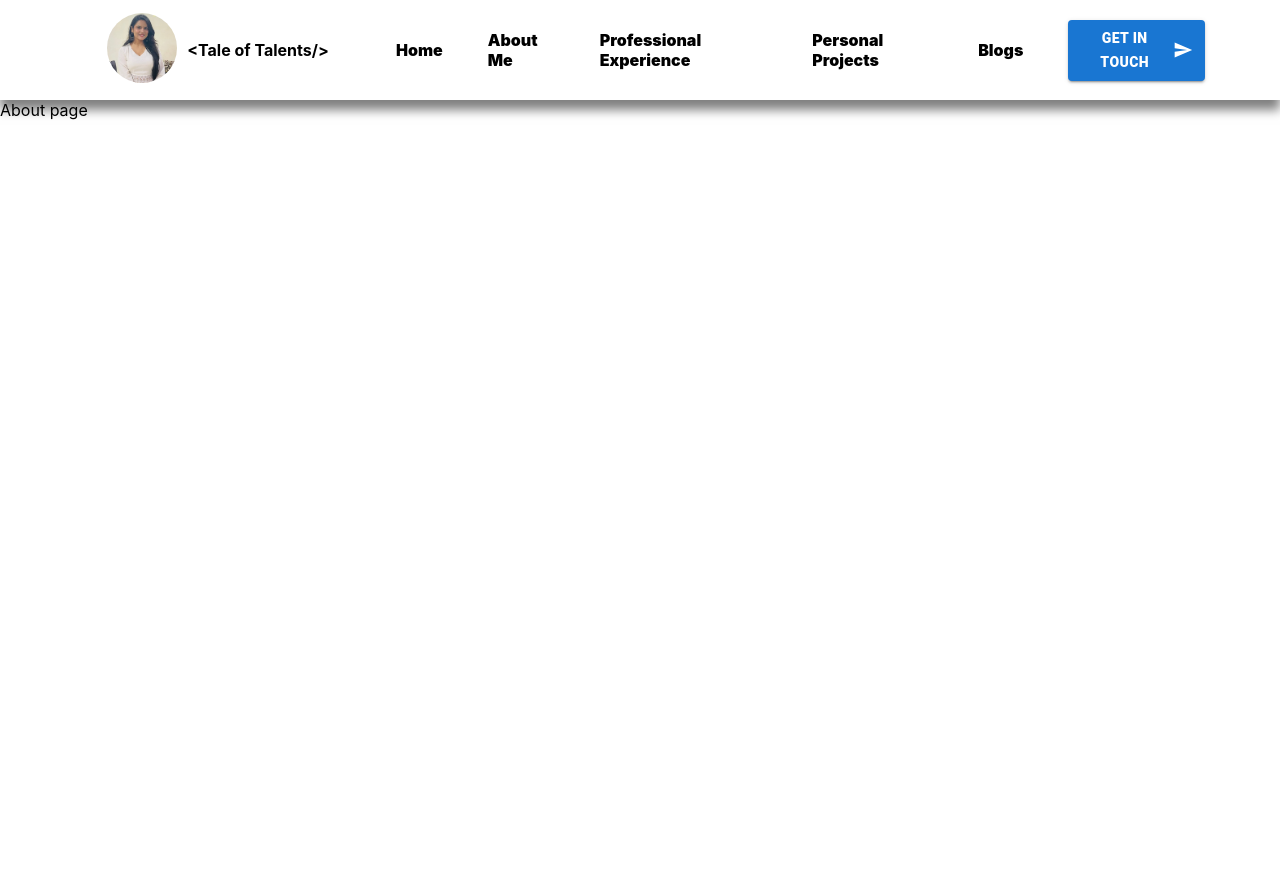
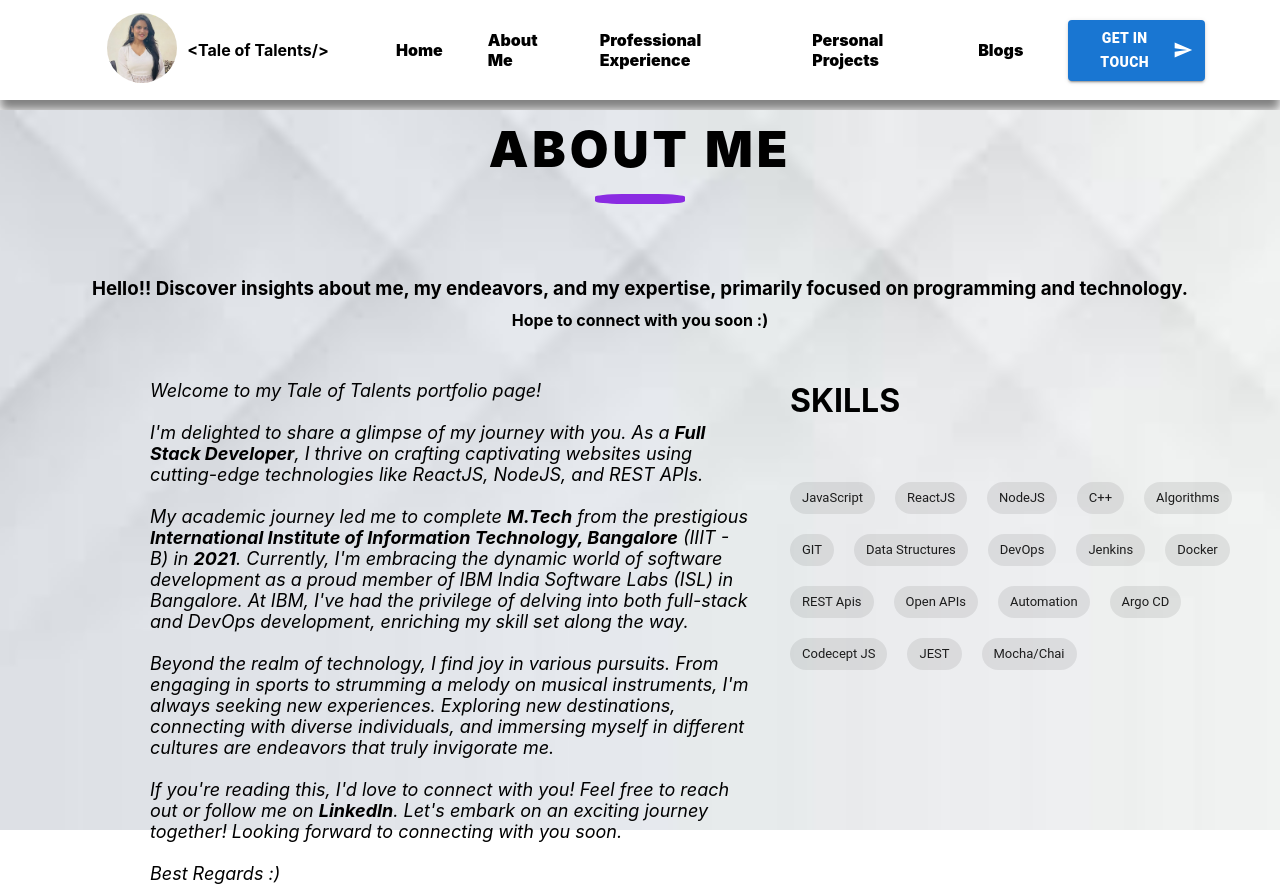
Before and after one commit to himani501/Tale-of-Talents, a React (Create React App) app: page /about in a window 1280 px wide. Before the commit the page ends 800 px from the top, so only its background shows below. Built offline with nearby package versions, Linux system fonts and the light colour scheme.

Commit message:
Updating About Page and config file

```diff
--- a/src/Components/SocialMediaHandler.js
+++ b/src/Components/SocialMediaHandler.js
@@ -25,37 +25,37 @@ export const SocialMediaHandler = (props) => {
     switch (props.icon) {
         case 'LinkedInIcon':
             iconComponent =
-                <a href="https://www.linkedin.com/in/himani-bhardwaj/" target="_blank" rel="noopener noreferrer" style={{textDecoration: "none", color: "inherit"}}>
+                <a href={props.link} target="_blank" rel="noopener noreferrer" style={{textDecoration: "none", color: "inherit"}}>
                     <LinkedInIcon />
                 </a>
             break;
         case 'GitHubIcon':
             iconComponent =
-                <a href="https://github.com/himani501/" target="_blank" rel="noopener noreferrer" style={{textDecoration: "none", color: "inherit"}}>
+                <a href={props.link} target="_blank" rel="noopener noreferrer" style={{textDecoration: "none", color: "inherit"}}>
                     <GitHubIcon />
                 </a>
             break;
         case 'CodeIcon':
             iconComponent =
-                <a href="https://leetcode.com/babylearner/" target="_blank" rel="noopener noreferrer" style={{textDecoration: "none", color: "inherit"}}>
+                <a href={props.link} target="_blank" rel="noopener noreferrer" style={{textDecoration: "none", color: "inherit"}}>
                     <CodeIcon />
                 </a>
             break;
         case 'EmailIcon':
             iconComponent =
-                <a href="mailto:himanibhardwaj501@gmail.com" target="_blank" rel="noopener noreferrer" style={{textDecoration: "none", color: "inherit"}}>
+                <a href={props.link} target="_blank" rel="noopener noreferrer" style={{textDecoration: "none", color: "inherit"}}>
                     <EmailIcon />
                 </a>
             break;
         case 'FacebookIcon':
             iconComponent =
-                <a href="https://www.facebook.com/himaaanii/" target="_blank" rel="noopener noreferrer" style={{textDecoration: "none", color: "inherit"}}>
+                <a href={props.link} target="_blank" rel="noopener noreferrer" style={{textDecoration: "none", color: "inherit"}}>
                     <FacebookIcon />
                 </a>
             break;
         case 'InstagramIcon':
             iconComponent =
-                <a href="https://www.instagram.com/himaaaaniiiii/" target="_blank" rel="noopener noreferrer" style={{textDecoration: "none", color: "inherit"}}>
+                <a href={props.link} target="_blank" rel="noopener noreferrer" style={{textDecoration: "none", color: "inherit"}}>
                     <InstagramIcon />
                 </a>
             break;
--- a/src/pages/About.js
+++ b/src/pages/About.js
@@ -1,13 +1,117 @@
 import React from "react";
 import {Navbar} from "../Components/Navbar";
+import styled from "styled-components";
+import BackgroundImage from '../Images/background-1.jpeg'
+import taleOfTalentsConfig from'../taleOfTalentsConfig.json'
+import Chip from '@mui/material/Chip';
 
+const Wrapper = styled.div`
+  display: flex;
+  flex-direction: column;
+  height: 90vh;
+  background-image: url(${BackgroundImage});
+  background-size: cover;
+  background-position: center;
+  margin-top: 10px;
+`;
+
+const AboutHeader = styled.div`
+  display: flex;
+  justify-content: center;
+  align-items: center;
+  text-align: center;
+  height: 25vh;
+  flex-direction: column;
+`;
+
+const ParentContainer = styled.div`
+  display: flex;
+  flex: 1; /* Take up remaining space */
+  justify-content: center;
+  align-items: center;
+`;
+
+const LeftContainer = styled.div`
+  flex: 1;
+  display: flex;
+  height: 100%;
+  position: relative;
+`;
+
+const RightContainer = styled.div`
+  flex: 1;
+  display: flex;
+  height: 100%;
+  position: relative;
+`;
+const AboutTitle = styled.p`
+  font-weight: 900;
+  letter-spacing: 4px;
+  font-size: 50px;
+  position: relative;
+
+  &:after {
+    content: '';
+    position: absolute;
+    bottom: -25px; // distance between heading and underline
+    width: 30%;
+    border-bottom: 10px solid blueviolet;
+    border-radius: 30%;
+    left: 35%;
+  }
+`;
+const AboutDescription = styled.p`
+  position: absolute;
+  top: 70px;
+  left: 150px;
+  width: 600px;
+  margin: 0;
+  font-weight: normal;
+  font-size: 18px;
+  font-style: italic;
+  box-sizing: border-box;
+`;
+const SkillContainer = styled.div`
+  position: absolute;
+  top: 50px;
+  left:150px;
+`
 export const About = () => {
+    const skills = taleOfTalentsConfig.skills.map((skill, index) => (
+        <div key={index} style={{ marginRight: "20px", marginBottom: "20px", fontWeight: "20px", display: "inline-block" }}>
+            <Chip label={skill} />
+        </div>
+    ));
     return (
         <div>
-            <Navbar/>
-            <div>
-                About page
-            </div>
+            <Navbar />
+            <Wrapper>
+                <AboutHeader>
+                    <AboutTitle>ABOUT ME</AboutTitle>
+                    <h3 style={{bottom: "-30px", position: "relative"}}>
+                        Hello!! Discover insights about me, my endeavors, and my expertise, primarily focused on programming and technology.
+                    </h3>
+                    <h4>Hope to connect with you soon :)</h4>
+                </AboutHeader>
+                <ParentContainer>
+                    <LeftContainer>
+                        <AboutDescription>
+                            <span>
+                            Welcome to my Tale of Talents portfolio page!
+                            </span>
+                            <br/><br/>
+                            <span dangerouslySetInnerHTML={{ __html: taleOfTalentsConfig.aboutMe }} />
+                        </AboutDescription>
+                    </LeftContainer>
+                    <RightContainer>
+                        <SkillContainer>
+                            <h1 style={{alignContent: "center"}}>SKILLS</h1>
+                            <br/><br/>
+                            {skills}
+                        </SkillContainer>
+                    </RightContainer>
+                </ParentContainer>
+            </Wrapper>
         </div>
-    )
-}
+    );
+};
--- a/src/pages/Introduction.js
+++ b/src/pages/Introduction.js
@@ -1,9 +1,11 @@
 import React from "react";
 import styled, {keyframes} from "styled-components";
+import taleOfTalentsConfig from '../taleOfTalentsConfig.json';
+import {SocialMediaHandler} from "../Components/SocialMediaHandler";
+import BackgroundImage from '../Images/background-1.jpeg'
+/* Reset following imports according to you */
+import Resume from '../Resume/Resume_HimaniBhardwaj.pdf';
 import ProfilePic from '../Images/himpic.jpeg';
-import BackgroundImage from '../Images/background-1.jpeg'
-import {SocialMediaHandler} from "../Components/SocialMediaHandler";
-import Resume_Himani from '../Resume/Resume_HimaniBhardwaj.pdf';
 
 const Wrapper = styled.div`
   display: flex;
@@ -130,7 +132,7 @@ const SocialMediaWrapper = styled.div`
 `
 export const Introduction = () => {
     const openResume = () => {
-        window.open(Resume_Himani, '_blank');
+        window.open(Resume, '_blank');
     }
     return (
         <Wrapper>
@@ -138,10 +140,10 @@ export const Introduction = () => {
                 <Salutation>Hi There</Salutation>
                 <Title>
                     <T1>I'M </T1>
-                    <T2>HIMANI BHARDWAJ</T2>
+                    <T2>{taleOfTalentsConfig.portfolioName}</T2>
                 </Title>
                 <Content>
-                    I am a Software Developer
+                    I am a {taleOfTalentsConfig.professionalTitle}
                 </Content>
                 <ButtonWrapper>
                     <Button1 onClick={openResume}>
@@ -149,12 +151,12 @@ export const Introduction = () => {
                     </Button1>
                 </ButtonWrapper>
                 <SocialMediaWrapper>
-                    <SocialMediaHandler icon="LinkedInIcon"/>
-                    <SocialMediaHandler icon="GitHubIcon"/>
-                    <SocialMediaHandler icon="CodeIcon"/>
-                    <SocialMediaHandler icon="EmailIcon"/>
-                    <SocialMediaHandler icon="FacebookIcon"/>
-                    <SocialMediaHandler icon="InstagramIcon"/>
+                    <SocialMediaHandler icon="LinkedInIcon" link={taleOfTalentsConfig.socialMediaLinks.linkedin}/>
+                    <SocialMediaHandler icon="GitHubIcon" link={taleOfTalentsConfig.socialMediaLinks.github}/>
+                    <SocialMediaHandler icon="CodeIcon" link={taleOfTalentsConfig.socialMediaLinks.code}/>
+                    <SocialMediaHandler icon="EmailIcon" link={taleOfTalentsConfig.socialMediaLinks.gmail}/>
+                    <SocialMediaHandler icon="FacebookIcon" link={taleOfTalentsConfig.socialMediaLinks.facebook}/>
+                    <SocialMediaHandler icon="InstagramIcon" link={taleOfTalentsConfig.socialMediaLinks.instagram}/>
                 </SocialMediaWrapper>
             </LeftContainer>
             <RightContainer>
--- /dev/null
+++ b/src/taleOfTalentsConfig.json
@@ -0,0 +1,14 @@
+{
+  "portfolioName": "HIMANI BHARDWAJ",
+  "professionalTitle": "Software Developer",
+  "aboutMe": "I'm delighted to share a glimpse of my journey with you. As a <b>Full Stack Developer</b>, I thrive on crafting captivating websites using cutting-edge technologies like ReactJS, NodeJS, and REST APIs. <br/><br/> My academic journey led me to complete <b>M.Tech</b> from the prestigious <b>International Institute of Information Technology, Bangalore</b> (IIIT - B) in <b>2021</b>. Currently, I'm embracing the dynamic world of software development as a proud member of IBM India Software Labs (ISL) in Bangalore. At IBM, I've had the privilege of delving into both full-stack and DevOps development, enriching my skill set along the way.<br/><br/>Beyond the realm of technology, I find joy in various pursuits. From engaging in sports to strumming a melody on musical instruments, I'm always seeking new experiences. Exploring new destinations, connecting with diverse individuals, and immersing myself in different cultures are endeavors that truly invigorate me.<br/><br/>If you're reading this, I'd love to connect with you! Feel free to reach out or follow me on <b>LinkedIn</b>. Let's embark on an exciting journey together! Looking forward to connecting with you soon.<br/><br/>Best Regards :)",
+  "socialMediaLinks": {
+    "linkedin": "https://www.linkedin.com/in/himani-bhardwaj/",
+    "github": "https://github.com/himani501/",
+    "code": "https://leetcode.com/babylearner/",
+    "gmail": "mailto:himanibhardwaj501@gmail.com",
+    "facebook": "https://www.facebook.com/himaaanii/",
+    "instagram": "https://www.instagram.com/himaaaaniiiii/"
+  },
+  "skills": [ "JavaScript", "ReactJS", "NodeJS", "C++","Algorithms","GIT", "Data Structures","DevOps", "Jenkins", "Docker", "REST Apis", "Open APIs", "Automation", "Argo CD", "Codecept JS", "JEST", "Mocha/Chai"]
+}
```
Also changed, not shown: 2 other files (tests, documents, lock files or other folders).
